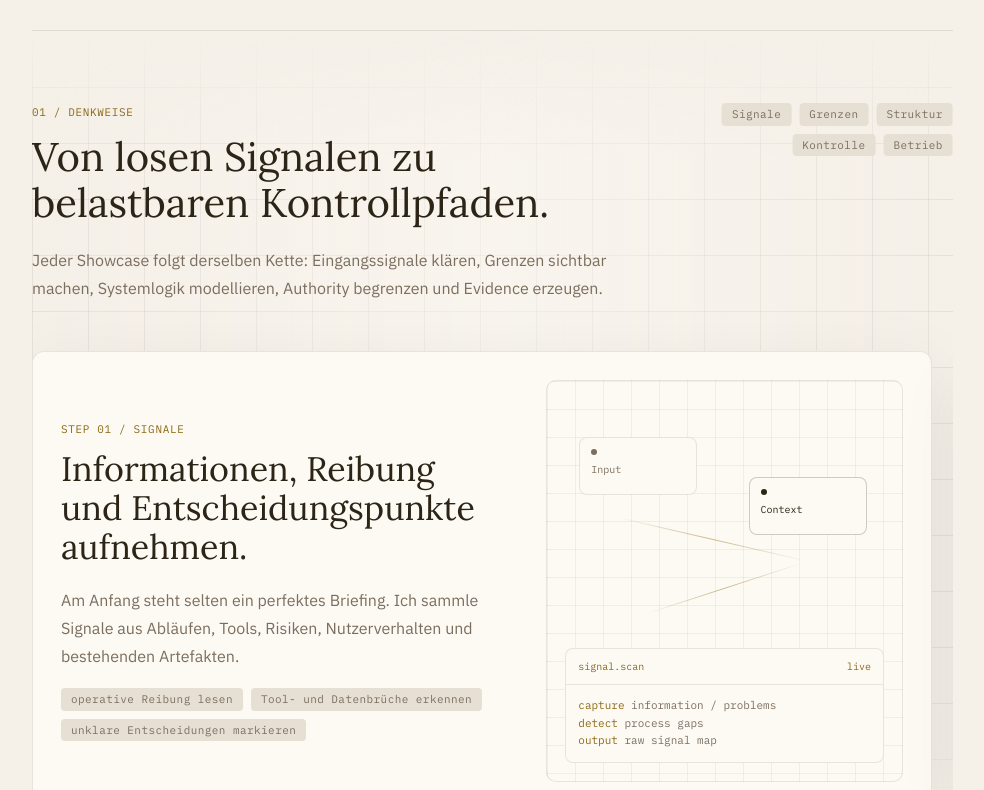
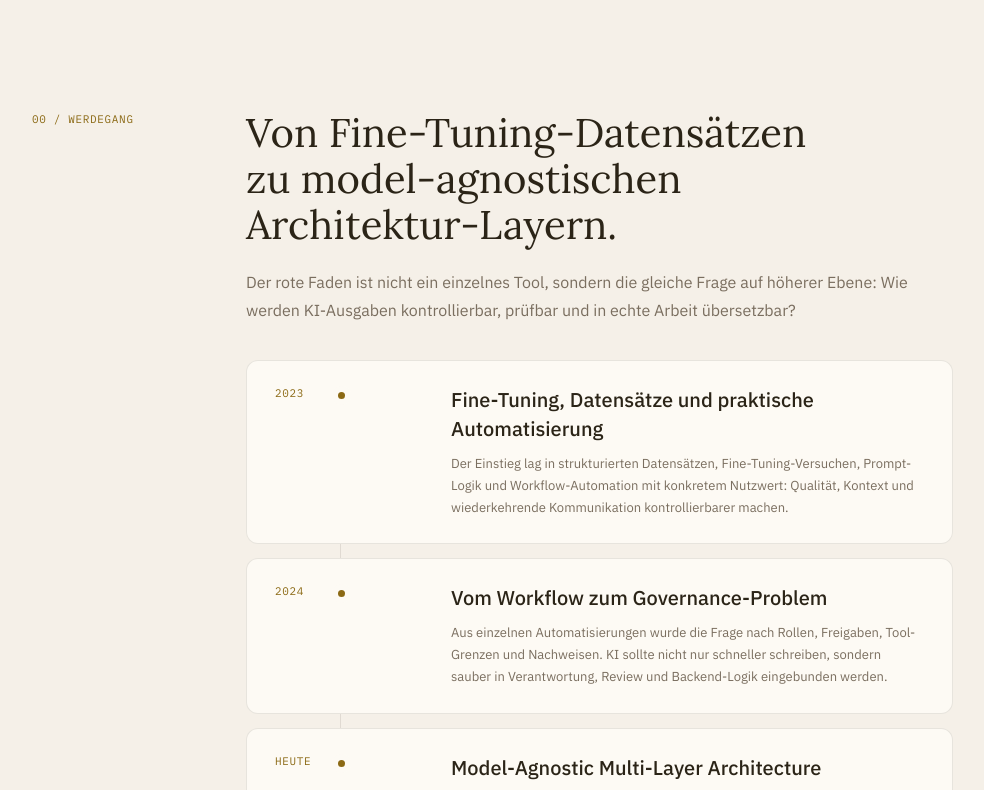
Before and after one commit to baum777/portfolio, a Next.js app: page / in a window 1280 px wide. Shown: the part 770-1560 px from the top of the page, without its empty margins (276-1260 px from the left). Built offline with nearby package versions, Linux system fonts and the light colour scheme.

Commit message:
Restore journey section

```diff
--- a/app/globals.css
+++ b/app/globals.css
@@ -786,6 +786,76 @@ h1 {
   background: var(--color-mono);
 }
 
+.journey {
+  min-height: auto;
+  padding-top: clamp(80px, 10vh, 128px);
+}
+
+.journey-timeline {
+  position: relative;
+  display: grid;
+  gap: 14px;
+  max-width: 860px;
+  margin-left: 214px;
+}
+
+.journey-timeline::before {
+  content: "";
+  position: absolute;
+  left: 94px;
+  top: 18px;
+  bottom: 18px;
+  width: 1px;
+  background: var(--color-border);
+}
+
+.journey-item {
+  position: relative;
+  display: grid;
+  grid-template-columns: 148px minmax(0, 1fr);
+  gap: 28px;
+  padding: 24px 28px;
+  border: 0.5px solid var(--color-border);
+  border-radius: 12px;
+  background: var(--color-surface);
+}
+
+.journey-item::before {
+  content: "";
+  position: absolute;
+  left: 91px;
+  top: 31px;
+  width: 7px;
+  height: 7px;
+  border-radius: 50%;
+  background: var(--color-mono);
+  box-shadow: 0 0 0 6px var(--color-surface);
+}
+
+.journey-period {
+  color: var(--color-mono);
+  font-family: var(--font-mono);
+  font-size: var(--text-xs);
+  letter-spacing: 0.06em;
+  line-height: 1.5;
+  text-transform: uppercase;
+}
+
+.journey-item h3 {
+  margin: 0 0 10px;
+  font-size: var(--text-lg);
+  font-weight: 500;
+  line-height: 1.45;
+}
+
+.journey-item p {
+  max-width: 620px;
+  margin: 0;
+  color: var(--color-ink-2);
+  font-size: var(--text-sm);
+  line-height: 1.7;
+}
+
 .principles {
   display: grid;
   grid-template-columns: repeat(auto-fit, minmax(280px, 1fr));
@@ -1263,6 +1333,11 @@ h1 {
     margin-bottom: 28px;
   }
 
+  .journey-timeline {
+    max-width: none;
+    margin-left: 0;
+  }
+
   .section h2,
   .process-title h2,
   .contact h2 {
@@ -1442,6 +1517,7 @@ h1 {
   }
 
   .principle-card,
+  .journey-item,
   .project-card,
   .value-zone,
   .capability-panel,
@@ -1454,6 +1530,16 @@ h1 {
   .project-detail-page {
     padding: 76px 0;
   }
+
+  .journey-timeline::before,
+  .journey-item::before {
+    display: none;
+  }
+
+  .journey-item {
+    grid-template-columns: 1fr;
+    gap: 10px;
+  }
 }
 
 @media (prefers-reduced-motion: reduce) {
--- a/components/home-page-client.tsx
+++ b/components/home-page-client.tsx
@@ -259,6 +259,28 @@ export function HomePageClient({ sites, projects }: HomePageClientProps) {
           </div>
         </section>
 
+        <section className="journey section wrap" id="werdegang">
+          <div className="section-head masked">
+            <div className="section-kicker">{site.journey.kicker}</div>
+            <div>
+              <h2>{site.journey.title}</h2>
+              <p className="section-copy">{site.journey.text}</p>
+            </div>
+          </div>
+
+          <div className="journey-timeline" aria-label={site.journey.kicker}>
+            {site.journey.items.map((item) => (
+              <article className="journey-item masked" key={`${item.period}-${item.title}`}>
+                <div className="journey-period">{item.period}</div>
+                <div>
+                  <h3>{item.title}</h3>
+                  <p>{item.text}</p>
+                </div>
+              </article>
+            ))}
+          </div>
+        </section>
+
         <section
           className="process-scroll"
           id="denken"
--- a/content/site.de.json
+++ b/content/site.de.json
@@ -54,6 +54,28 @@
   "intro": {
     "lead": "Kein klassisches Profil.",
     "text": "Diese Seite zeigt, wie ich aus Reibung, Risiken und Tool-Chaos kontrollierbare Arbeitsräume baue: zuerst die Grenze, dann die Logik, dann die Umsetzung."
+  },
+  "journey": {
+    "kicker": "00 / Werdegang",
+    "title": "Von Fine-Tuning-Datensätzen zu model-agnostischen Architektur-Layern.",
+    "text": "Der rote Faden ist nicht ein einzelnes Tool, sondern die gleiche Frage auf höherer Ebene: Wie werden KI-Ausgaben kontrollierbar, prüfbar und in echte Arbeit übersetzbar?",
+    "items": [
+      {
+        "period": "2023",
+        "title": "Fine-Tuning, Datensätze und praktische Automatisierung",
+        "text": "Der Einstieg lag in strukturierten Datensätzen, Fine-Tuning-Versuchen, Prompt-Logik und Workflow-Automation mit konkretem Nutzwert: Qualität, Kontext und wiederkehrende Kommunikation kontrollierbarer machen."
+      },
+      {
+        "period": "2024",
+        "title": "Vom Workflow zum Governance-Problem",
+        "text": "Aus einzelnen Automatisierungen wurde die Frage nach Rollen, Freigaben, Tool-Grenzen und Nachweisen. KI sollte nicht nur schneller schreiben, sondern sauber in Verantwortung, Review und Backend-Logik eingebunden werden."
+      },
+      {
+        "period": "Heute",
+        "title": "Model-Agnostic Multi-Layer Architecture",
+        "text": "Der aktuelle Schwerpunkt liegt auf austauschbaren Modellen, portablem Shared Core, Communication Layer, Contracts, Validators und Review Cards: Modelle arbeiten im System, aber sie sind nicht die Wahrheit des Systems."
+      }
+    ]
   },
   "process": {
     "kicker": "01 / Denkweise",
--- a/content/site.en.json
+++ b/content/site.en.json
@@ -54,6 +54,28 @@
   "intro": {
     "lead": "Not a classic profile.",
     "text": "This page shows how I turn friction, risks, and tool chaos into controllable workspaces: first the boundary, then the logic, then the implementation."
+  },
+  "journey": {
+    "kicker": "00 / Development Path",
+    "title": "From fine-tuning datasets to model-agnostic architecture layers.",
+    "text": "The throughline is not one single tool, but the same question at a higher level: how do AI outputs become controllable, verifiable, and usable in real work?",
+    "items": [
+      {
+        "period": "2023",
+        "title": "Fine-tuning, datasets, and practical automation",
+        "text": "The starting point was structured datasets, fine-tuning experiments, prompt logic, and workflow automation with practical value: making quality, context, and recurring communication more controllable."
+      },
+      {
+        "period": "2024",
+        "title": "From workflow to governance problem",
+        "text": "Single automations turned into questions about roles, approvals, tool boundaries, and proof. AI should not only write faster, but fit cleanly into accountability, review, and Backend logic."
+      },
+      {
+        "period": "Today",
+        "title": "Model-agnostic multi-layer architecture",
+        "text": "The current focus is swappable models, portable Shared Core, Communication Layer, Contracts, Validators, and Review Cards: models work inside the system, but they are not the system's source of truth."
+      }
+    ]
   },
   "process": {
     "kicker": "01 / Thinking",
--- a/lib/site-content.ts
+++ b/lib/site-content.ts
@@ -25,11 +25,15 @@ function validateSiteContent(value: unknown): asserts value is SiteContent {
   assert(Array.isArray(candidate.nav), "nav muss ein Array sein.");
   assert(typeof candidate.hero === "object" && candidate.hero !== null, "hero fehlt.");
   assert(typeof candidate.intro === "object" && candidate.intro !== null, "intro fehlt.");
+  assert(typeof candidate.journey === "object" && candidate.journey !== null, "journey fehlt.");
   assert(typeof candidate.process === "object" && candidate.process !== null, "process fehlt.");
   assert(typeof candidate.principles === "object" && candidate.principles !== null, "principles fehlt.");
   assert(typeof candidate.projects === "object" && candidate.projects !== null, "projects fehlt.");
   assert(typeof candidate.capabilities === "object" && candidate.capabilities !== null, "capabilities fehlt.");
   assert(typeof candidate.contact === "object" && candidate.contact !== null, "contact fehlt.");
+
+  const journey = candidate.journey as Record<string, unknown>;
+  assert(Array.isArray(journey.items) && journey.items.length > 0, "journey.items muss gefüllt sein.");
 
   const process = candidate.process as Record<string, unknown>;
   assert(Array.isArray(process.steps) && process.steps.length > 0, "process.steps muss gefüllt sein.");
```
Also changed, not shown: 02-wiki/index.md (+3 -3 lines), 02-wiki/log.md (+2 -0 lines), lib/types.ts (+14 -0 lines).
